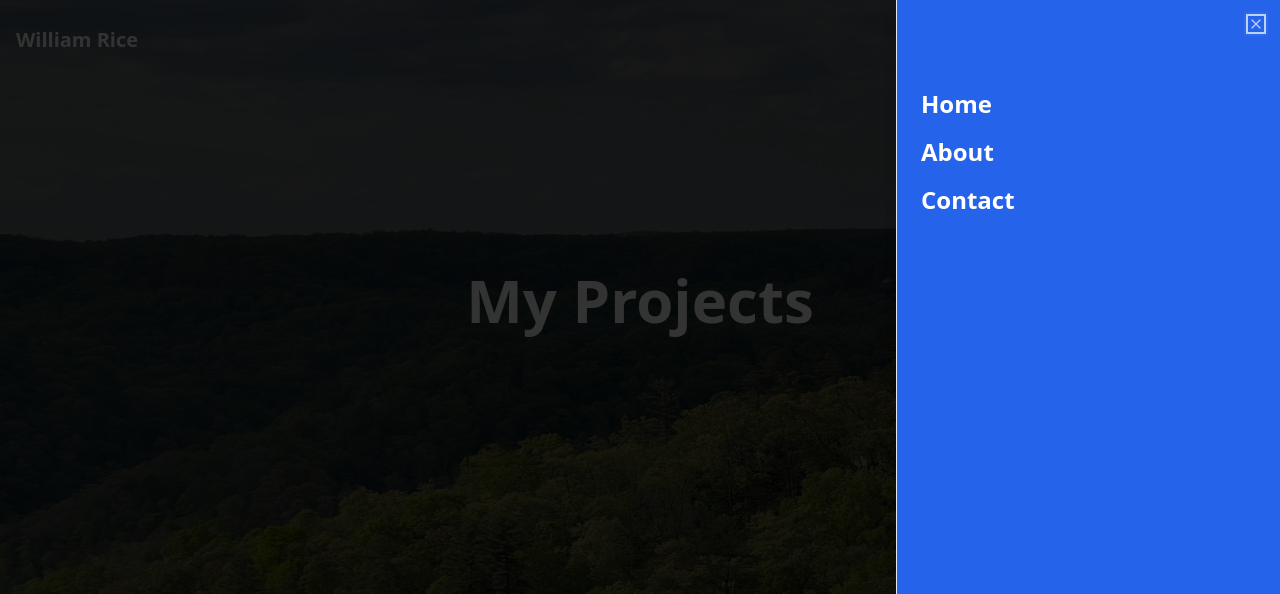
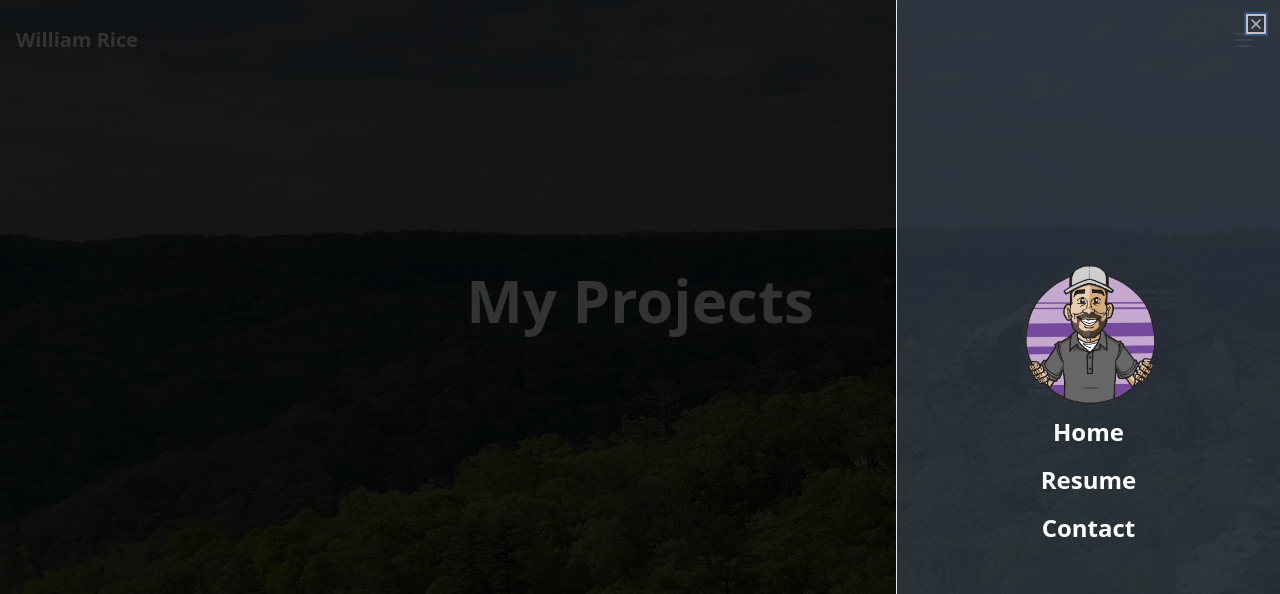
Before and after one commit to williamrice/williamarice-web, a Next.js app: page /projects in a window 1280 px wide. Both pictures are taken after a click on the button 1244 px from the left and 40 px from the top of the page. Shown: the top 594 px of the page. Built offline with nearby package versions, Linux system fonts and the light colour scheme; no server answers; the database is empty.

Commit message:
restyled and added resume link

```diff
--- a/components/NavBar.tsx
+++ b/components/NavBar.tsx
@@ -6,6 +6,7 @@ import { Sheet, SheetContent, SheetTrigger } from "@/components/ui/sheet";
 import { Button } from "@/components/ui/button";
 import { Menu, X } from "lucide-react";
 import { useRouter } from "next/navigation";
+import Image from "next/image";
 import Signin from "./auth-helpers/Signin";
 
 interface MenuItem {
@@ -15,7 +16,7 @@ interface MenuItem {
 
 const menuItems: MenuItem[] = [
   { name: "Home", href: "/" },
-  { name: "About", href: "/about" },
+  { name: "Resume", href: "/resume" },
   { name: "Contact", href: "/contact" },
 ];
 
@@ -61,14 +62,25 @@ const NavBar: React.FC = () => {
             <Menu className="h-6 w-6" />
           </Button>
         </SheetTrigger>
-        <SheetContent side="right" className="w-full sm:w-[400px] bg-blue-600">
-          <nav className="flex flex-col space-y-4 mt-16">
+        <SheetContent
+          side="right"
+          className="w-full sm:w-[400px] bg-slate-600 bg-opacity-50 flex items-center justify-center"
+        >
+          <div className="flex flex-col items-center justify-center">
+            <Image
+              src="/images/billy_joker.png"
+              alt="Profile"
+              width={300}
+              height={300}
+              className="rounded-full w-40 h-40 object-cover"
+            />
+            <nav className="flex flex-col space-y-4">
               {menuItems.map((item) => (
                 <motion.a
                   key={item.name}
                   href={`${item.href.toLowerCase()}`}
-                className="text-white text-2xl font-semibold"
-                whileHover={{ scale: 1.1, x: 10 }}
+                  className="text-white text-2xl font-semibold text-center"
+                  whileHover={{ scale: 1.1 }}
                   whileTap={{ scale: 0.95 }}
                   onClick={() => setIsMenuOpen(false)}
                 >
@@ -76,6 +88,7 @@ const NavBar: React.FC = () => {
                 </motion.a>
               ))}
             </nav>
+          </div>
         </SheetContent>
       </Sheet>
     </motion.nav>
```
Lines whose indentation alone changed are shown as unchanged.
